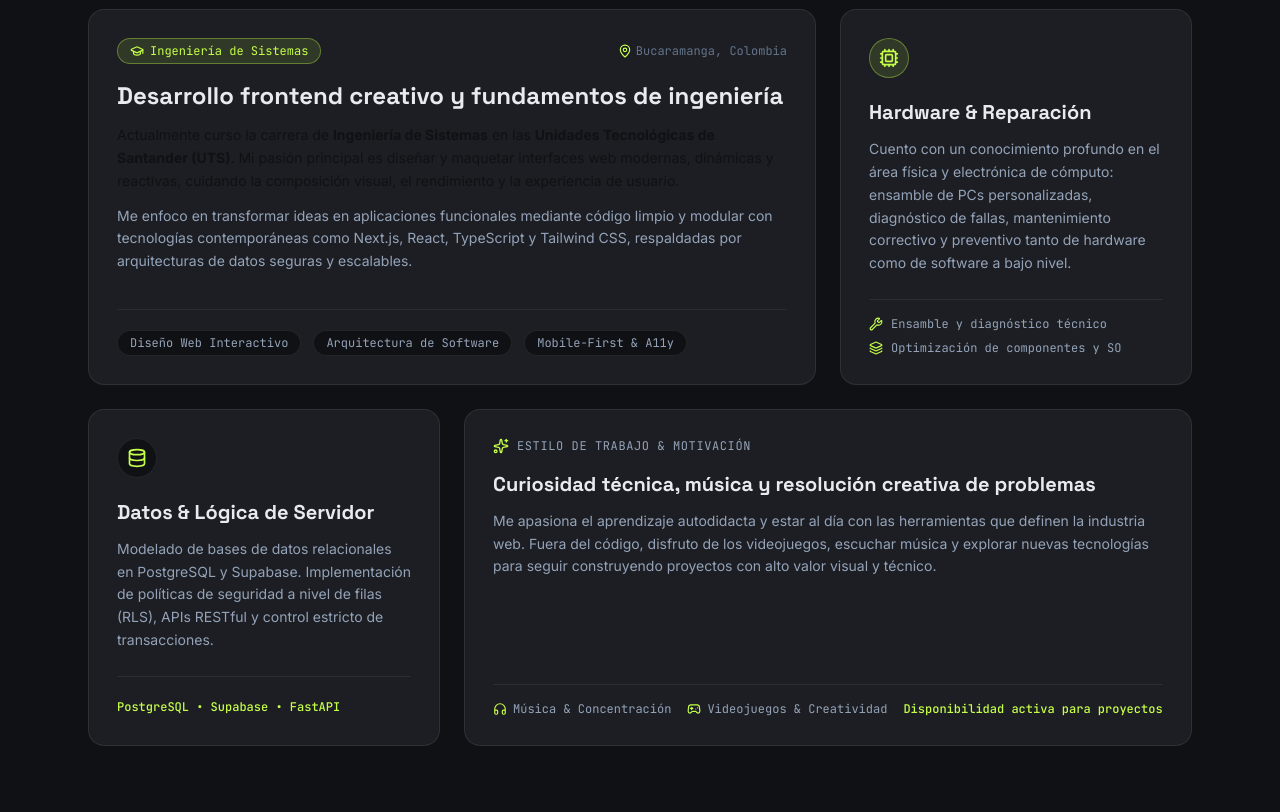
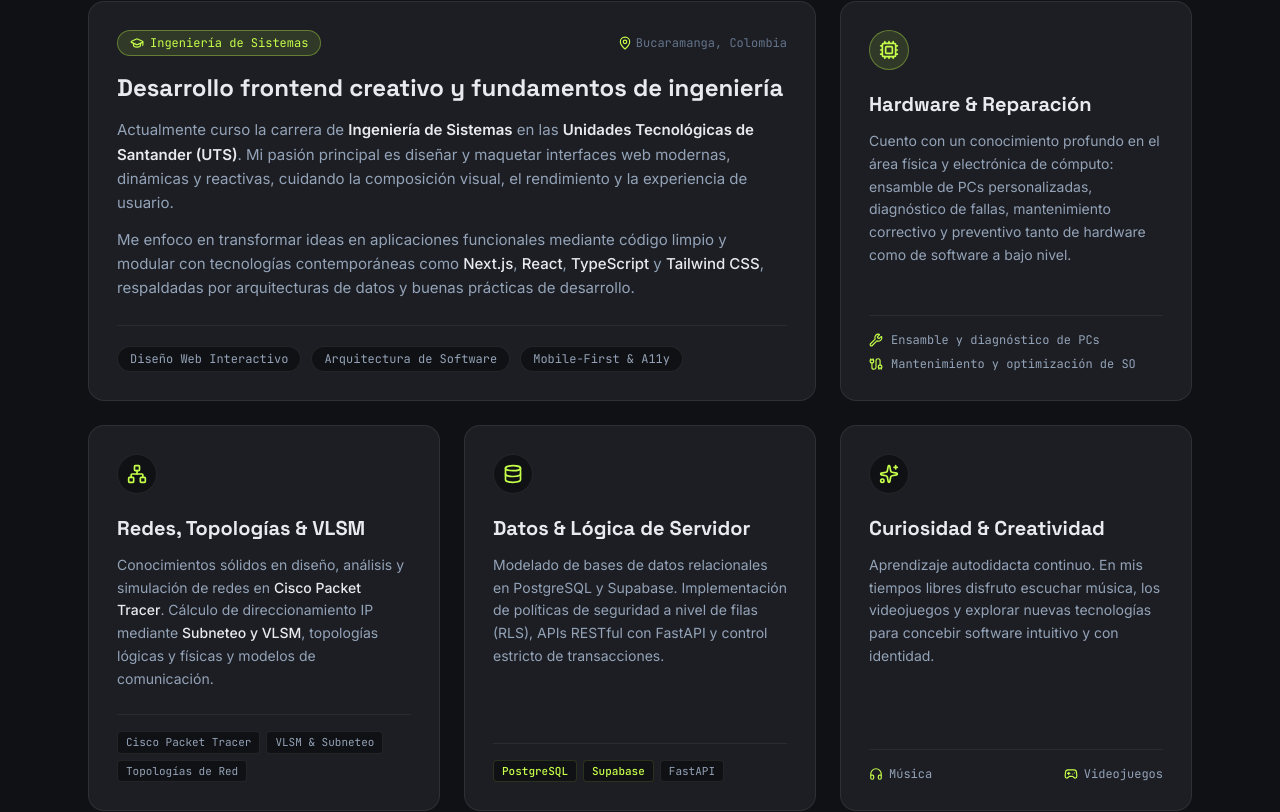
Before and after one commit to oserrano12/portfolio-personal, a React (Vite) app: page / in a window 1280 px wide. Shown: the part 2179-2991 px from the top of the page. Built offline with nearby package versions, Linux system fonts and the light colour scheme.

Commit message:
fix(about): resolve text contrast collision and add networks, cisco and vlsm skills

```diff
--- a/src/components/AboutSection.tsx
+++ b/src/components/AboutSection.tsx
@@ -7,9 +7,10 @@ import {
   Database,
   MapPin,
   Sparkles,
-  Layers,
+  Network,
   Gamepad2,
   Headphones,
+  Cable,
 } from 'lucide-react'
 
 export default function AboutSection() {
@@ -34,10 +35,10 @@ export default function AboutSection() {
             Sobre mí
           </h2>
 
-          <p className="text-base text-text-secondary leading-relaxed mt-3">
+          <p className="text-[15px] text-text-secondary leading-relaxed mt-3">
             Estudiante de Ingeniería de Sistemas con enfoque en desarrollo web, interfaces
-            interactivas y comprensión profunda de la tecnología, desde los componentes de
-            hardware hasta la capa de usuario.
+            interactivas y comprensión integral de la tecnología, desde los componentes de
+            hardware y redes hasta la capa de usuario.
           </p>
         </div>
 
@@ -69,21 +70,33 @@ export default function AboutSection() {
                 Desarrollo frontend creativo y fundamentos de ingeniería
               </h3>
 
-              <p className="text-sm sm:text-base text-text-secondary leading-relaxed mt-3">
-                Actualmente curso la carrera de <strong>Ingeniería de Sistemas</strong> en las{' '}
-                <strong>Unidades Tecnológicas de Santander (UTS)</strong>. Mi pasión principal es
-                diseñar y maquetar interfaces web modernas, dinámicas y reactivas, cuidando la
-                composición visual, el rendimiento y la experiencia de usuario.
+              {/* High contrast, fully readable paragraphs */}
+              <p className="text-[15px] text-text-secondary leading-relaxed mt-3.5">
+                Actualmente curso la carrera de{' '}
+                <strong className="text-text-primary font-semibold">
+                  Ingeniería de Sistemas
+                </strong>{' '}
+                en las{' '}
+                <strong className="text-text-primary font-semibold">
+                  Unidades Tecnológicas de Santander (UTS)
+                </strong>
+                . Mi pasión principal es diseñar y maquetar interfaces web modernas, dinámicas y
+                reactivas, cuidando la composición visual, el rendimiento y la experiencia de
+                usuario.
               </p>
 
-              <p className="text-sm text-text-secondary leading-relaxed mt-3">
+              <p className="text-[15px] text-text-secondary leading-relaxed mt-3">
                 Me enfoco en transformar ideas en aplicaciones funcionales mediante código limpio y
-                modular con tecnologías contemporáneas como Next.js, React, TypeScript y Tailwind
-                CSS, respaldadas por arquitecturas de datos seguras y escalables.
+                modular con tecnologías contemporáneas como{' '}
+                <strong className="text-text-primary font-medium">Next.js</strong>,{' '}
+                <strong className="text-text-primary font-medium">React</strong>,{' '}
+                <strong className="text-text-primary font-medium">TypeScript</strong> y{' '}
+                <strong className="text-text-primary font-medium">Tailwind CSS</strong>,
+                respaldadas por arquitecturas de datos y buenas prácticas de desarrollo.
               </p>
             </div>
 
-            <div className="mt-6 pt-5 border-t border-border-subtle/80 flex flex-wrap items-center gap-3">
+            <div className="mt-6 pt-5 border-t border-border-subtle/80 flex flex-wrap items-center gap-2.5">
               <span className="px-3 py-1 rounded-lg text-xs font-mono bg-base text-text-secondary border border-border-subtle">
                 Diseño Web Interactivo
               </span>
@@ -122,22 +135,61 @@ export default function AboutSection() {
 
             <div className="mt-6 pt-4 border-t border-border-subtle/80 space-y-2">
               <div className="flex items-center gap-2 text-xs font-mono text-text-secondary">
-                <Wrench className="w-3.5 h-3.5 text-lime" aria-hidden="true" />
-                <span>Ensamble y diagnóstico técnico</span>
+                <Wrench className="w-3.5 h-3.5 text-lime shrink-0" aria-hidden="true" />
+                <span>Ensamble y diagnóstico de PCs</span>
               </div>
               <div className="flex items-center gap-2 text-xs font-mono text-text-secondary">
-                <Layers className="w-3.5 h-3.5 text-lime" aria-hidden="true" />
-                <span>Optimización de componentes y SO</span>
+                <Cable className="w-3.5 h-3.5 text-lime shrink-0" aria-hidden="true" />
+                <span>Mantenimiento y optimización de SO</span>
               </div>
             </div>
           </motion.div>
 
-          {/* Bento Card 3: Bases de Datos & Backend */}
+          {/* Bento Card 3: Redes, Topologías & Cisco */}
           <motion.div
             initial={{ opacity: 0, y: 15 }}
             whileInView={{ opacity: 1, y: 0 }}
             viewport={{ once: true }}
             transition={{ duration: 0.4, delay: 0.15 }}
+            className="rounded-2xl bg-surface border border-border-subtle p-7 flex flex-col justify-between hover:border-lime-border/60 transition-all duration-300 relative group"
+          >
+            <div>
+              <div className="w-10 h-10 rounded-xl bg-base border border-border-subtle flex items-center justify-center text-lime mb-5">
+                <Network className="w-5 h-5" aria-hidden="true" />
+              </div>
+
+              <h3 className="text-xl font-bold font-display text-text-primary group-hover:text-white transition-colors">
+                Redes, Topologías & VLSM
+              </h3>
+
+              <p className="text-sm text-text-secondary leading-relaxed mt-3">
+                Conocimientos sólidos en diseño, análisis y simulación de redes en{' '}
+                <strong className="text-text-primary font-medium">Cisco Packet Tracer</strong>.
+                Cálculo de direccionamiento IP mediante{' '}
+                <strong className="text-text-primary font-medium">Subneteo y VLSM</strong>,
+                topologías lógicas y físicas y modelos de comunicación.
+              </p>
+            </div>
+
+            <div className="mt-6 pt-4 border-t border-border-subtle/80 flex flex-wrap gap-1.5">
+              <span className="px-2 py-0.5 rounded text-[11px] font-mono bg-base text-text-secondary border border-border-subtle">
+                Cisco Packet Tracer
+              </span>
+              <span className="px-2 py-0.5 rounded text-[11px] font-mono bg-base text-text-secondary border border-border-subtle">
+                VLSM & Subneteo
+              </span>
+              <span className="px-2 py-0.5 rounded text-[11px] font-mono bg-base text-text-secondary border border-border-subtle">
+                Topologías de Red
+              </span>
+            </div>
+          </motion.div>
+
+          {/* Bento Card 4: Bases de Datos & Backend */}
+          <motion.div
+            initial={{ opacity: 0, y: 15 }}
+            whileInView={{ opacity: 1, y: 0 }}
+            viewport={{ once: true }}
+            transition={{ duration: 0.4, delay: 0.2 }}
             className="rounded-2xl bg-surface border border-border-subtle p-7 flex flex-col justify-between hover:border-lime-border/60 transition-all duration-300 relative group"
           >
             <div>
@@ -151,57 +203,56 @@ export default function AboutSection() {
 
               <p className="text-sm text-text-secondary leading-relaxed mt-3">
                 Modelado de bases de datos relacionales en PostgreSQL y Supabase. Implementación de
-                políticas de seguridad a nivel de filas (RLS), APIs RESTful y control estricto de
-                transacciones.
+                políticas de seguridad a nivel de filas (RLS), APIs RESTful con FastAPI y control
+                estricto de transacciones.
               </p>
             </div>
 
-            <div className="mt-6 pt-4 border-t border-border-subtle/80">
-              <span className="text-xs font-mono text-lime font-medium">
-                PostgreSQL • Supabase • FastAPI
+            <div className="mt-6 pt-4 border-t border-border-subtle/80 flex flex-wrap gap-1.5">
+              <span className="px-2 py-0.5 rounded text-[11px] font-mono bg-base text-lime border border-lime-border/40 font-medium">
+                PostgreSQL
+              </span>
+              <span className="px-2 py-0.5 rounded text-[11px] font-mono bg-base text-lime border border-lime-border/40 font-medium">
+                Supabase
+              </span>
+              <span className="px-2 py-0.5 rounded text-[11px] font-mono bg-base text-text-secondary border border-border-subtle">
+                FastAPI
               </span>
             </div>
           </motion.div>
 
-          {/* Bento Card 4: Filosofía de Trabajo & Pasiones */}
+          {/* Bento Card 5: Creatividad & Pasiones */}
           <motion.div
             initial={{ opacity: 0, y: 15 }}
             whileInView={{ opacity: 1, y: 0 }}
             viewport={{ once: true }}
-            transition={{ duration: 0.4, delay: 0.2 }}
-            className="md:col-span-2 rounded-2xl bg-surface border border-border-subtle p-7 flex flex-col justify-between hover:border-lime-border/60 transition-all duration-300 relative group"
+            transition={{ duration: 0.4, delay: 0.25 }}
+            className="rounded-2xl bg-surface border border-border-subtle p-7 flex flex-col justify-between hover:border-lime-border/60 transition-all duration-300 relative group"
           >
             <div>
-              <div className="flex items-center gap-2 mb-4">
-                <Sparkles className="w-4 h-4 text-lime" aria-hidden="true" />
-                <span className="text-xs font-mono text-text-secondary uppercase tracking-wider">
-                  Estilo de trabajo & motivación
-                </span>
+              <div className="w-10 h-10 rounded-xl bg-base border border-border-subtle flex items-center justify-center text-lime mb-5">
+                <Sparkles className="w-5 h-5" aria-hidden="true" />
               </div>
 
               <h3 className="text-xl font-bold font-display text-text-primary group-hover:text-white transition-colors">
-                Curiosidad técnica, música y resolución creativa de problemas
+                Curiosidad & Creatividad
               </h3>
 
               <p className="text-sm text-text-secondary leading-relaxed mt-3">
-                Me apasiona el aprendizaje autodidacta y estar al día con las herramientas que
-                definen la industria web. Fuera del código, disfruto de los videojuegos, escuchar
-                música y explorar nuevas tecnologías para seguir construyendo proyectos con alto
-                valor visual y técnico.
+                Aprendizaje autodidacta continuo. En mis tiempos libres disfruto escuchar música, los
+                videojuegos y explorar nuevas tecnologías para concebir software intuitivo y con
+                identidad.
               </p>
             </div>
 
-            <div className="mt-6 pt-4 border-t border-border-subtle/80 flex flex-wrap items-center gap-4 text-xs font-mono text-text-tertiary">
-              <span className="inline-flex items-center gap-1.5 text-text-secondary">
+            <div className="mt-6 pt-4 border-t border-border-subtle/80 flex items-center justify-between text-xs font-mono text-text-secondary">
+              <span className="inline-flex items-center gap-1.5">
                 <Headphones className="w-3.5 h-3.5 text-lime" aria-hidden="true" />
-                <span>Música & Concentración</span>
+                <span>Música</span>
               </span>
-              <span className="inline-flex items-center gap-1.5 text-text-secondary">
+              <span className="inline-flex items-center gap-1.5">
                 <Gamepad2 className="w-3.5 h-3.5 text-lime" aria-hidden="true" />
-                <span>Videojuegos & Creatividad</span>
-              </span>
-              <span className="inline-flex items-center gap-1.5 text-lime font-medium">
-                <span>Disponibilidad activa para proyectos</span>
+                <span>Videojuegos</span>
               </span>
             </div>
           </motion.div>
--- a/src/components/ContactSection.tsx
+++ b/src/components/ContactSection.tsx
@@ -59,7 +59,7 @@ export default function ContactSection() {
             Contacto
           </h2>
 
-          <p className="text-base text-text-secondary leading-relaxed mt-3">
+          <p className="text-[15px] text-text-secondary leading-relaxed mt-3">
             ¿Tienes una propuesta laboral, proyecto freelance, pasantía universitaria o idea
             colaborativa? Contáctame directamente a través de cualquiera de estos canales.
           </p>
--- a/src/components/Hero.tsx
+++ b/src/components/Hero.tsx
@@ -70,7 +70,7 @@ export default function Hero() {
             </h1>
 
             {/* Presentation Bio */}
-            <p className="text-base sm:text-lg text-text-secondary leading-relaxed mb-8 max-w-xl">
+            <p className="text-[15px] sm:text-lg text-text-secondary leading-relaxed mb-8 max-w-xl">
               Estudiante de Ingeniería de Sistemas en las UTS, interesado en el desarrollo web,
               las bases de datos y la creación de soluciones de software funcionales.
             </p>
--- a/src/components/ProjectsSection.tsx
+++ b/src/components/ProjectsSection.tsx
@@ -54,7 +54,7 @@ export default function ProjectsSection() {
             Proyectos destacados
           </h2>
 
-          <p className="text-base text-text-secondary leading-relaxed mt-3">
+          <p className="text-[15px] text-text-secondary leading-relaxed mt-3">
             Selección de mis proyectos principales en GitHub con código fuente abierto
             y despliegues en producción verificados y accesibles en Vercel.
           </p>
--- a/src/components/TechStackSection.tsx
+++ b/src/components/TechStackSection.tsx
@@ -123,6 +123,24 @@ const skills: SkillItem[] = [
     category: 'hardware',
   },
   {
+    name: 'Cisco Packet Tracer',
+    level: 'Avanzado',
+    description: 'Diseño, simulación y configuración de topologías de red, routers, conmutadores y protocolos.',
+    category: 'hardware',
+  },
+  {
+    name: 'Redes & Topologías',
+    level: 'Avanzado',
+    description: 'Arquitecturas de red lógicas y físicas (estrella, malla, árbol), modelos OSI y TCP/IP.',
+    category: 'hardware',
+  },
+  {
+    name: 'Subneteo & VLSM',
+    level: 'Avanzado',
+    description: 'Segmentación y direccionamiento de redes IPv4 utilizando VLSM y máscaras de longitud variable.',
+    category: 'hardware',
+  },
+  {
     name: 'Git & GitHub',
     level: 'Avanzado',
     description: 'Control de versiones profesional, flujo estructurado de ramas y commits atómicos.',
@@ -143,7 +161,7 @@ const categoryTabs: { id: CategoryTab; label: string; icon: typeof Layers }[] =
   { id: 'frontend', label: 'Frontend', icon: Layout },
   { id: 'backend', label: 'Backend & APIs', icon: Server },
   { id: 'database', label: 'Bases de Datos & Cloud', icon: Database },
-  { id: 'hardware', label: 'Hardware & Entorno', icon: Cpu },
+  { id: 'hardware', label: 'Hardware & Redes', icon: Cpu },
 ]
 
 export default function TechStackSection() {
@@ -175,7 +193,7 @@ export default function TechStackSection() {
             Stack tecnológico
           </h2>
 
-          <p className="text-base text-text-secondary leading-relaxed mt-3">
+          <p className="text-[15px] text-text-secondary leading-relaxed mt-3">
             Tecnologías, librerías y herramientas con las que construyo soluciones de software,
             organizadas según mi experiencia práctica en proyectos reales y formación en
             Ingeniería de Sistemas.
```
